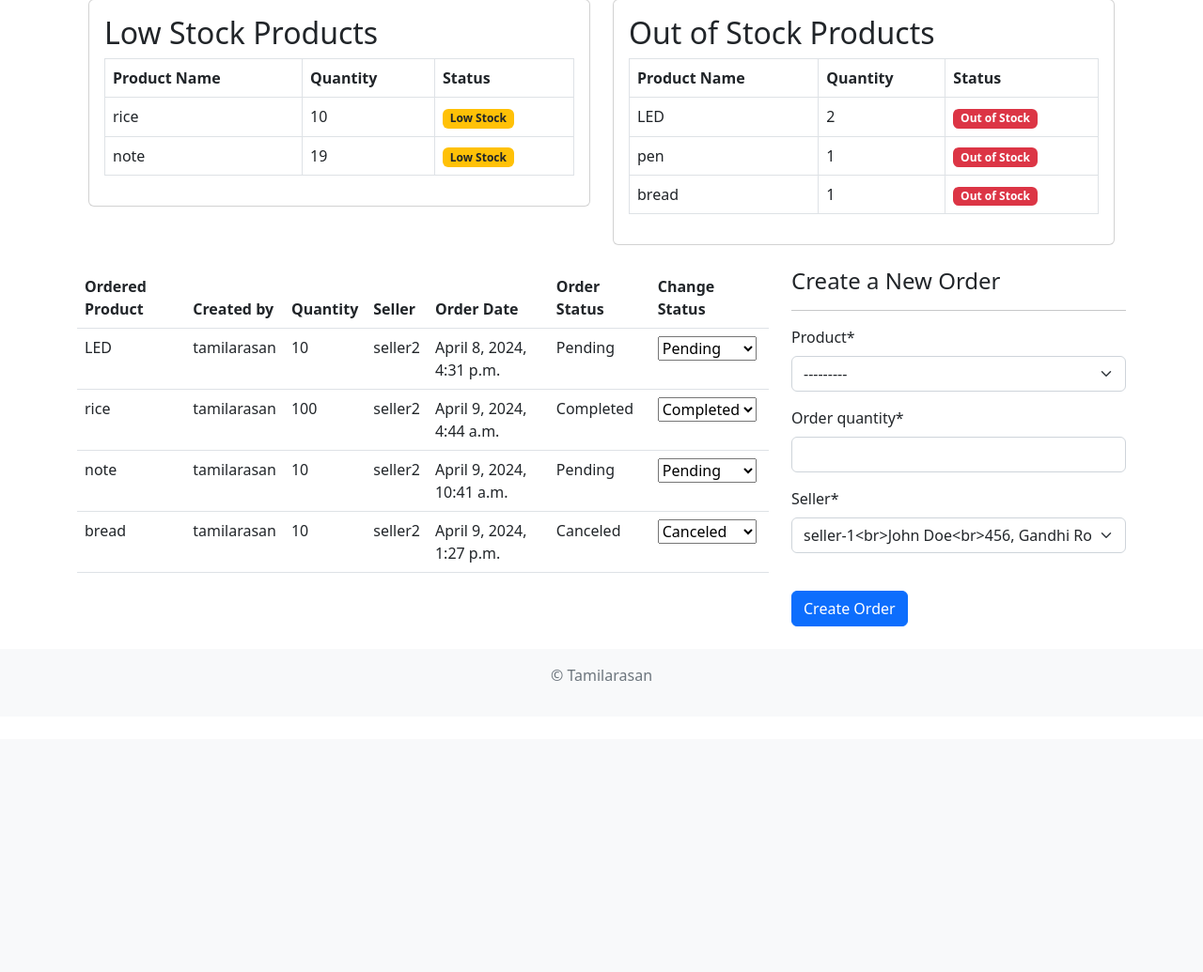
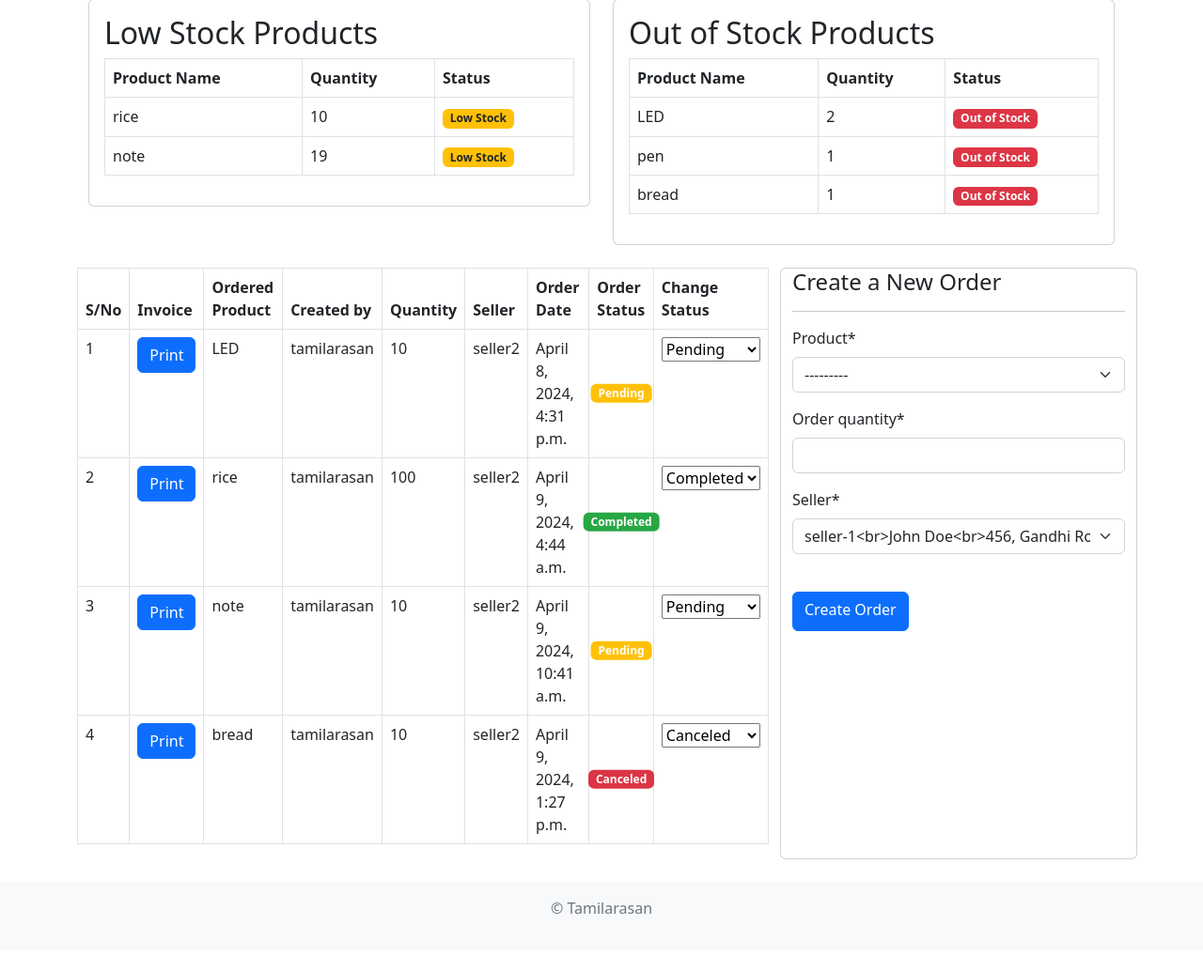
Before and after one commit to Tamil1701/pos-django, a Django app: page /orders/ in a window 1280 px wide. Shown: the part 105-1140 px from the top of the page at 94% size. Before the commit the page ends 830 px from the top, so only its background shows below. Run offline with Django 4.2, Linux system fonts and the light colour scheme; a user stored in the database is signed in; data comes from the database, SQL or seed files in the repository; both versions use the stored data as it was after the commit; some libraries are stand-ins or nearby versions.

Commit message:
finished up

```diff
--- a/inventory/templates/inventory/orders.html
+++ b/inventory/templates/inventory/orders.html
@@ -9,6 +9,24 @@
     border-radius: 5px; /* Add border radius for rounded corners */
   }
 </style> -->
+<style>
+  .order-row{
+    /* height: fit-content;
+    background-color: blue; */
+  }
+  .order_status_td{
+    color: #fff;
+    position: relative;
+  }
+  .statusbox{
+    display: flex;
+    align-self: center;
+    position: absolute;
+    top:50%;
+    left:50%;
+    transform: translate(-50%,-50%);
+  }
+</style>
 <br>
 <br>
 <div class="container">
@@ -74,11 +92,13 @@
 
 </div>
 <div class="container">
-  <div class="row">
-    <div class="col-md-8">
-      <table class="table">
+  <div class="row ">
+    <div class="col-md-8 table-responsive ">
+      <table class="table table-bordered">
         <thead>
           <tr>
+            <th scope="col">S/No</th>
+            <th scope="col">Invoice</th>
             <th scope="col">Ordered Product</th>
             <th scope="col">Created by</th>
             <th scope="col">Quantity</th>
@@ -91,6 +111,12 @@
         <tbody>
           {% for order in orders %}
           <tr class="order-row" data-order-id="{{ order.id }}">
+            <td>{{ forloop.counter }}</td>
+            <td>
+              <button type="button" class="btn btn-primary">
+                <span class="sr-only">Print</span>
+              </button>
+            </td>
             <td>{{ order.product }}</td>
             <td>{{ order.created_by.username }}</td>
             <td>{{ order.order_quantity }}</td>
@@ -98,9 +124,14 @@
               {{ order.seller }}
             </td>
             <td>{{ order.date }}</td>
-            <td>{{ order.get_order_status_display }}</td>
+            <td class=" order_status_td">
+                <div class="order-status-os_t statusbox badge">
+                  {{ order.get_order_status_display }}
+                </div>
+
+            </td>
             <td>
-              <select class="order-status-select order-status-cell">
+              <select class="order-status-select">
                 {% for status in order.ORDER_STATUS_CHOICES %}
                     <option value="{{ status.0 }}" {% if order.order_status == status.0 %}selected{% endif %}>{{ status.1 }}</option>
                 {% endfor %}
@@ -112,14 +143,14 @@
         </tbody>
       </table>
     </div>
-    <div class="col-md-4">
+    <div class="col-md-4 card ">
       <form method="POST">
         <h4>Create a New Order</h4>
         <hr>
         {% csrf_token %}
         {{ form|crispy }}
         <br>
-        <button type="submit" class="btn btn-primary">Create Order</button>
+        <button type="submit" class="btn btn-primary" style="padding-bottom: 10px; margin-bottom: 10px;">Create Order</button>
       </form>
     </div>
   </div>
@@ -258,65 +289,65 @@
         });
     });
 
-    $(document).ready(function() {
-    // Function to style order status text
-    function styleOrderStatus() {
-      $('.order-status-cell').each(function() {
-        var orderStatusText = $(this).text().trim(); // Get order status text
+  //   $(document).ready(function() {
+  //   // Function to style order status text
+  //   function styleOrderStatus() {
+  //     $('.order-status-cell').each(function() {
+  //       var orderStatusText = $(this).text().trim(); // Get order status text
 
-        // Determine color and font weight based on order status
-        var color, fontWeight;
-        switch (orderStatusText) {
-          case 'Pending':
-            color = 'orange';
-            fontWeight = 'bold';
-            break;
-          case 'Completed':
-            color = 'green';
-            fontWeight = 'bold';
-            break;
-          case 'Canceled':
-            color = 'red';
-            fontWeight = 'bold';
-            break;
-          default:
-            color = 'black'; // Default color
-            fontWeight = 'normal'; // Default font weight
-            break;
-        }
+  //       // Determine color and font weight based on order status
+  //       var color, fontWeight;
+  //       switch (orderStatusText) {
+  //         case 'Pending':
+  //           color = 'orange';
+  //           fontWeight = 'bold';
+  //           break;
+  //         case 'Completed':
+  //           color = 'green';
+  //           fontWeight = 'bold';
+  //           break;
+  //         case 'Canceled':
+  //           color = 'red';
+  //           fontWeight = 'bold';
+  //           break;
+  //         default:
+  //           color = 'black'; // Default color
+  //           fontWeight = 'normal'; // Default font weight
+  //           break;
+  //       }
 
-        // Apply styling to order status text
-        $(this).css({
-          'color': color,
-          'font-weight': fontWeight
-        });
-      });
-    }
+  //       // Apply styling to order status text
+  //       $(this).css({
+  //         'color': color,
+  //         'font-weight': fontWeight
+  //       });
+  //     });
+  //   }
 
-    // Call the function to style order status text on page load
-    styleOrderStatus();
-  });
+  //   // Call the function to style order status text on page load
+  //   styleOrderStatus();
+  // });
 
-  function updateOrderStatus(selectElement, orderId) {
-    var selectedStatus = selectElement.value;
-    var orderRow = document.getElementById('order-row-' + orderId);
+  // function updateOrderStatus(selectElement, orderId) {
+  //   var selectedStatus = selectElement.value;
+  //   var orderRow = document.getElementById('order-row-' + orderId);
 
-    // Set background color and font weight based on the selected status
-    if (selectedStatus === 'pending') {
-      orderRow.style.backgroundColor = 'lightblue';
-    } else if (selectedStatus === 'completed') {
-      orderRow.style.backgroundColor = 'lightgreen';
-    } else if (selectedStatus === 'canceled') {
-      orderRow.style.backgroundColor = 'lightcoral';
-    }
+  //   // Set background color and font weight based on the selected status
+  //   if (selectedStatus === 'pending') {
+  //     orderRow.style.backgroundColor = 'lightblue';
+  //   } else if (selectedStatus === 'completed') {
+  //     orderRow.style.backgroundColor = 'lightgreen';
+  //   } else if (selectedStatus === 'canceled') {
+  //     orderRow.style.backgroundColor = 'lightcoral';
+  //   }
 
-    // Make text bold for better visibility
-    orderRow.style.fontWeight = 'bold';
+  //   // Make text bold for better visibility
+  //   orderRow.style.fontWeight = 'bold';
 
-    // You can also make an AJAX request to update the order status in the backend
-    // Here, you can implement the logic to send the updated status to the server
-    // using a Django view or API endpoint.
-  }
+  //   // You can also make an AJAX request to update the order status in the backend
+  //   // Here, you can implement the logic to send the updated status to the server
+  //   // using a Django view or API endpoint.
+  // }
   //   $(document).ready(function() {
   //   // Function to style order status cells based on status value
   //   function styleOrderStatusCells() {
@@ -374,6 +405,33 @@
 
 
 
+document.addEventListener("DOMContentLoaded", function() {
+        // Get all elements with the class "order-status"
+        const statusCells = document.querySelectorAll(".order-status-os_t");
+
+        // Loop through each status cell
+        statusCells.forEach(function(statusCell) {
+            // Get the status text content and trim any whitespace
+            const status = statusCell.textContent.trim();
+
+            // Apply background color based on order status
+            switch(status) {
+                case 'Pending':
+                    statusCell.style.backgroundColor = '#ffc107'; // Yellow background for Pending
+                    break;
+                case 'Completed':
+                    statusCell.style.backgroundColor = '#28a745'; // Green background for Completed
+                    break;
+                case 'Canceled':
+                    statusCell.style.backgroundColor = '#dc3545'; // Red background for Canceled
+                    break;
+                default:
+                    // Handle other cases or do nothing
+                    break;
+            }
+        });
+    });
+
 </script>
 
 
--- a/inventory/templates/inventory/user.html
+++ b/inventory/templates/inventory/user.html
@@ -29,20 +29,20 @@
                                             <th scope="row">Email</th>
                                             <td>{{ user.email }}</td>
                                         </tr>
-                                        <tr>
+                                        <!-- <tr>
                                             <th scope="row">Phone</th>
                                             <td>{{ user.userprofile.mobile }}</td>
                                         </tr>
                                         <tr>
                                             <th scope="row">Address</th>
                                             <td>{{ user.userprofile.physical_address }}</td>
-                                        </tr>
+                                        </tr> -->
                                     </tbody>
                                 </table>
                             </div>
                         </div>
                         <div class="col-md-4">
-                            <img style="border-radius: 50%; width: auto; height: auto;" class="img-thumbnail" src="{{ user.userprofile.picture.url }}" alt="profile picture">
+                            <img src="https://cdn.pixabay.com/photo/2017/02/23/13/05/avatar-2092113_1280.png" alt="profile picture"  class="img-thumbnail">
                         </div>
                     </div>
                 </div>
```
Also changed, not shown: asset/admin/img/User2.png (added), db.sqlite3, media/Pictures/User2.png (added), media/Pictures/user.png (added).
